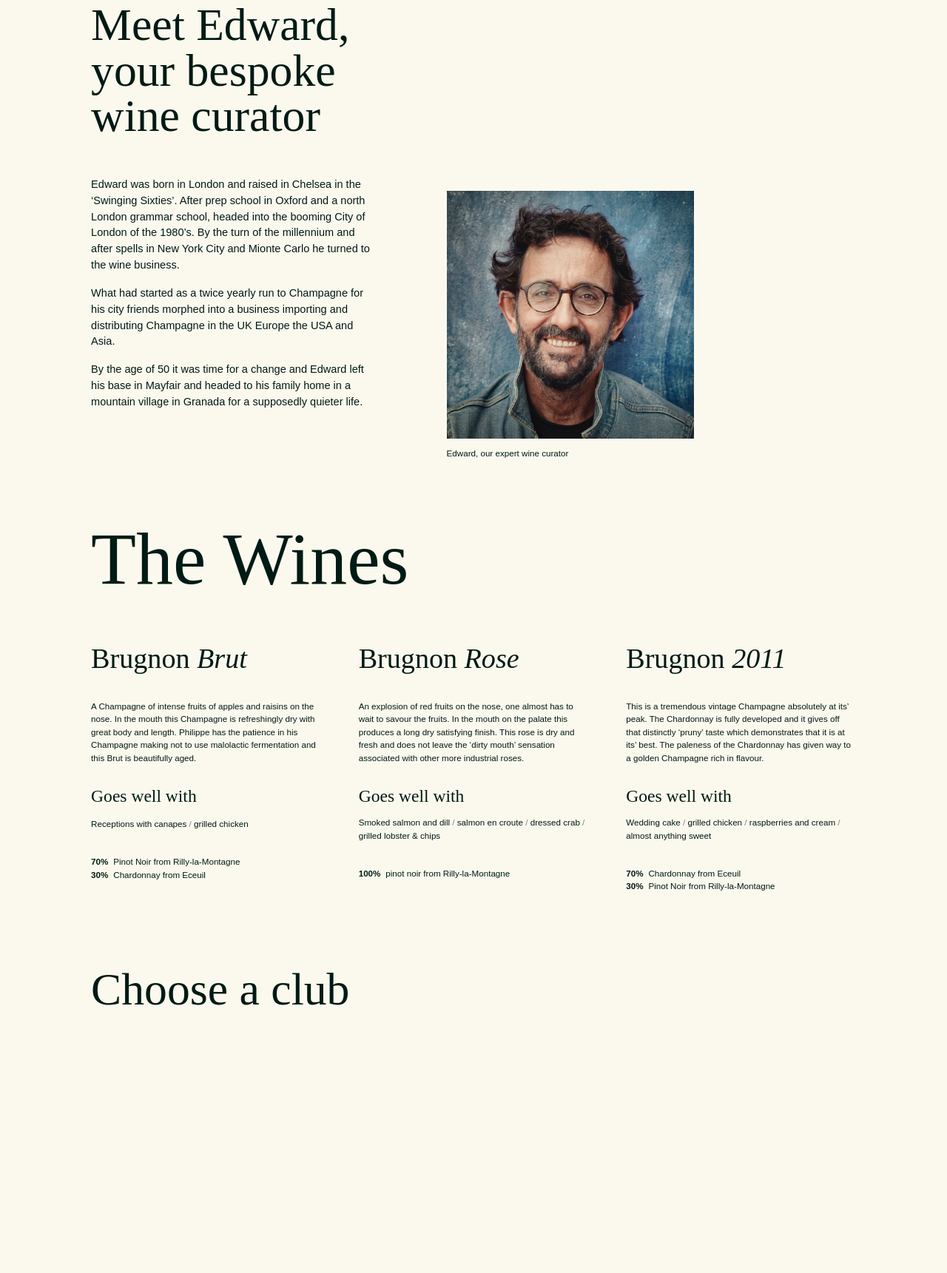
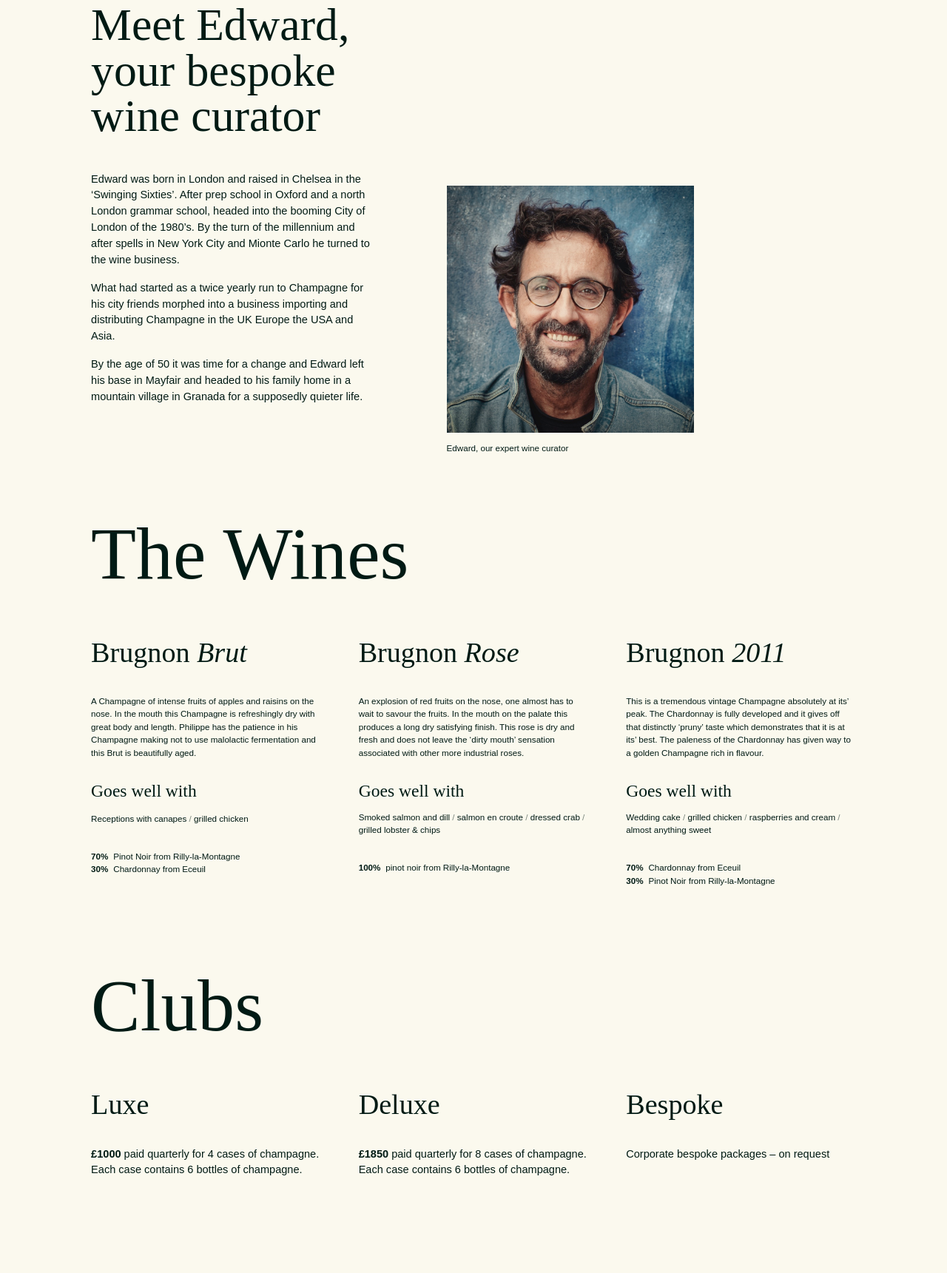
Before and after one commit to JayGeorge/thesybarite_org_static, a PHP site: page /champagne-club.php in a window 1280 px wide; the page is wider, and only the part inside the window is pictured. Shown: the part 659-2380 px from the top of that part at 74% size. Before the commit the page ends 2018 px from the top of that part, so only its background shows below. Run offline with PHP 8.4, Linux system fonts and the light colour scheme; some web fonts are replaced.

Commit message:
Champagne Club -- Club section draft

```diff
--- a/champagne-club.php
+++ b/champagne-club.php
@@ -28,7 +28,7 @@
 
     <?php /* Need tabindex="-1" to lock the tab focus here when using Skip to Content */?>
     <main tabindex="-1" id="main">
-        <article style="--accent-colour: hsl(168deg 100% 5%);">
+        <article style="--colour-accent: hsl(168deg 100% 5%);">
             <header class="image-with-text">
                 <div class="image-with-text__text">
                     <h1><span>the</span> champagne <br/>club</h1>
@@ -105,7 +105,24 @@
                     </div>
                 </div>
 
-                <h2 class="medium-title">Choose a club</h2>
+                <h2 class="large-title">Clubs</h2>
+                <div class="feature-columns feature-columns--l">
+                    <div class="feature-columns__column">
+                        <h3 class="feature-columns__title">Luxe</h3>
+                        <p class="feature-columns__description"><strong>£1000</strong> paid quarterly for 4 cases of champagne. Each case contains 6 bottles of champagne.</p>
+                        <!-- <div class="btn btn--1"><a href="">Subscribe</a></div> -->
+                    </div>
+                    <div class="feature-columns__column">
+                        <h3 class="feature-columns__title">Deluxe</h3>
+                        <p class="feature-columns__description"><strong>£1850</strong> paid quarterly for 8 cases of champagne. Each case contains 6 bottles of champagne.</p>
+                        <!-- <div class="btn btn--1"><a href="">Subscribe</a></div> -->
+                    </div>
+                    <div class="feature-columns__column">
+                        <h3 class="feature-columns__title">Bespoke</h3>
+                        <p class="feature-columns__description">Corporate bespoke packages – on request</p>
+                        <!-- <div class="btn btn--1"><a href="">Enquire</a></div> -->
+                    </div>
+                </div>
             </article>
         </div>
     </main>
--- a/css/core.css
+++ b/css/core.css
@@ -45,8 +45,8 @@
     --spacing-vh-s: 12vh;
     --spacing-vh-m: 25vh;
 
-    --button-spacing-horizontal: 9px;
-    --button-spacing: var(--button-spacing-horizontal) 21px;
+    --button-spacing-horizontal: 18px;
+    --button-spacing: var(--button-spacing-horizontal) 42px;
     /* GROUP VARIABLES -- LAYOUT -- CONSTRAINTS -- MAX
     =================================================== */
     /* From lowest to highest value */
@@ -408,7 +408,7 @@
 .h1,
 h2,
 .h2 {
-    padding-block-end: var(--spacing-l-1);
+    padding-block-end: var(--spacing-l);
 }
 
 * + h1,
@@ -717,8 +717,6 @@
     display: inline-block;
     /* I've found it more stable to use pxls rather than ems. */
     padding: var(--button-spacing);
-    /* Optional */
-    /* font-size: 1.1rem; */
     /* line-height: 1.3; */
     /* margin-right: 1rem; Don't do this because if the button is centered it will not be centered correctly */
     text-decoration: none;
@@ -773,7 +771,11 @@
 /* GROUP COMPONENTS / FRAMEWORK / BUTTONS / TYPES
 =================================================== */
 /* 1 */
-
+.btn--1 a {
+    border: 2px solid var(--colour-accent);
+    border-radius: 50px;
+    font-size: var(--font-size-s-x);
+}
 
 /* 2 */
 .btn--2 a,
@@ -903,7 +905,7 @@
     padding-block-start: var(--spacing-s-1);
 }
 
-.site-header__cta .btn {
+.site-header__cta .btn a {
     padding: var(--button-spacing);
 }
 
@@ -1052,6 +1054,11 @@
     padding-inline-end: var(--spacing-l);
 }
 
+.large-title {
+    /* Increase */
+    padding-block-end: var(--spacing-l-1);
+}
+
 .medium-title {
     font-size: var(--font-size-l-1);
     line-height: var(--font-size-l-1-line-height);
@@ -1091,7 +1098,7 @@
 /* GROUP COMPONENTS / FEATURE COLUMNS / SPACING
 =================================================== */
 .feature-columns {
-    padding-block-end: var(--spacing-m);
+    padding-block-end: var(--spacing-l);
     padding-inline-start: var(--spacing-l);
     padding-inline-end: var(--spacing-l);
 }
@@ -1101,6 +1108,10 @@
 }
 
 .feature-columns__stats {
+    padding-block-end: var(--spacing-m);
+}
+
+.feature-columns--l .feature-columns__description {
     padding-block-end: var(--spacing-m);
 }
 
@@ -1145,6 +1156,10 @@
 .feature-columns__list,
 .feature-columns__stats {
     font-size: var(--font-size-s-x);
+}
+
+.feature-columns--l .feature-columns__description {
+    font-size: 1em;
 }
 
 
--- a/css/temp.css
+++ b/css/temp.css
@@ -71,5 +71,5 @@
 }
 
 article {
-    color: var(--accent-colour, var(--colour-black));
+    color: var(--colour-accent, var(--colour-black));
 }
```
